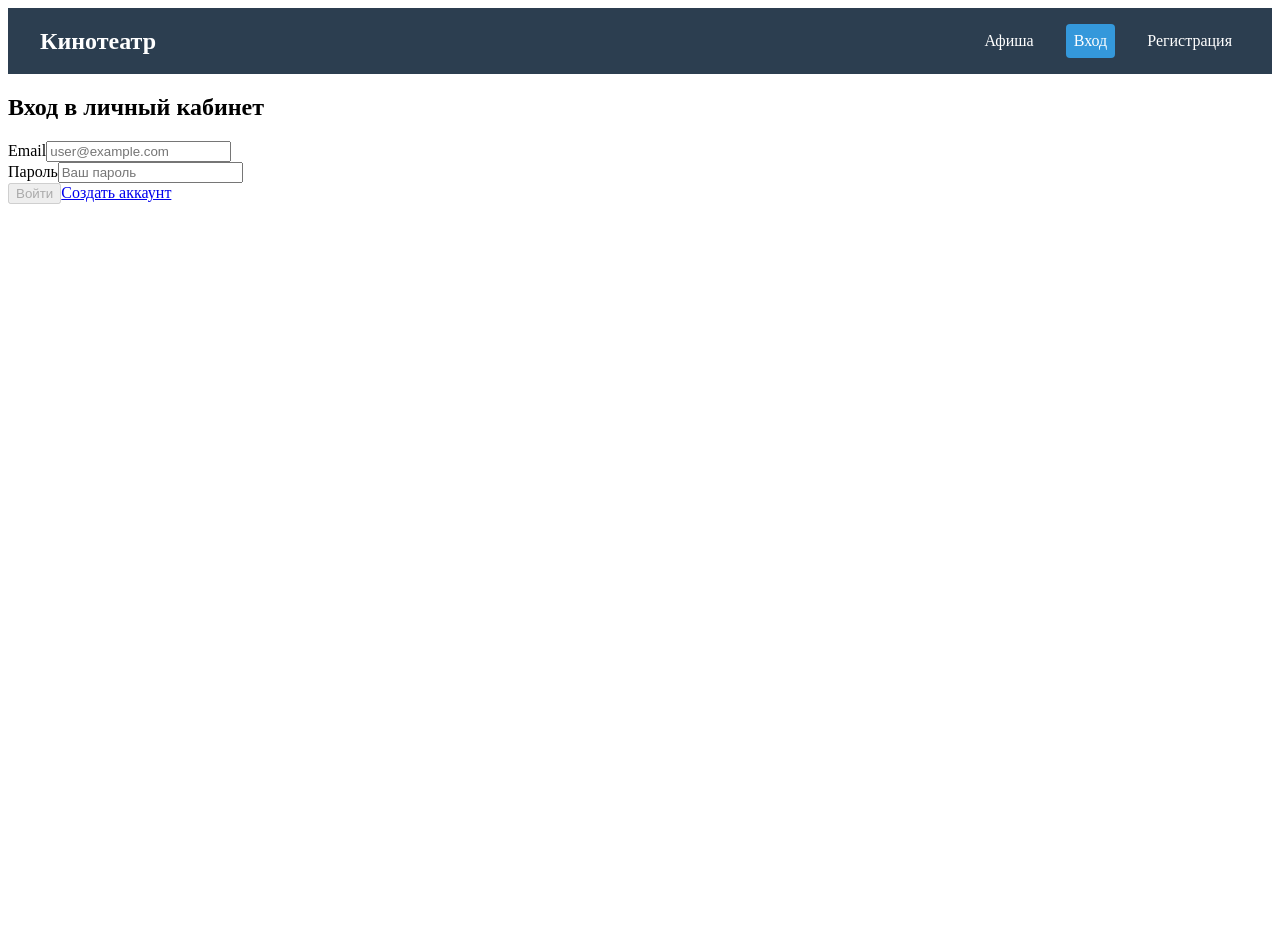
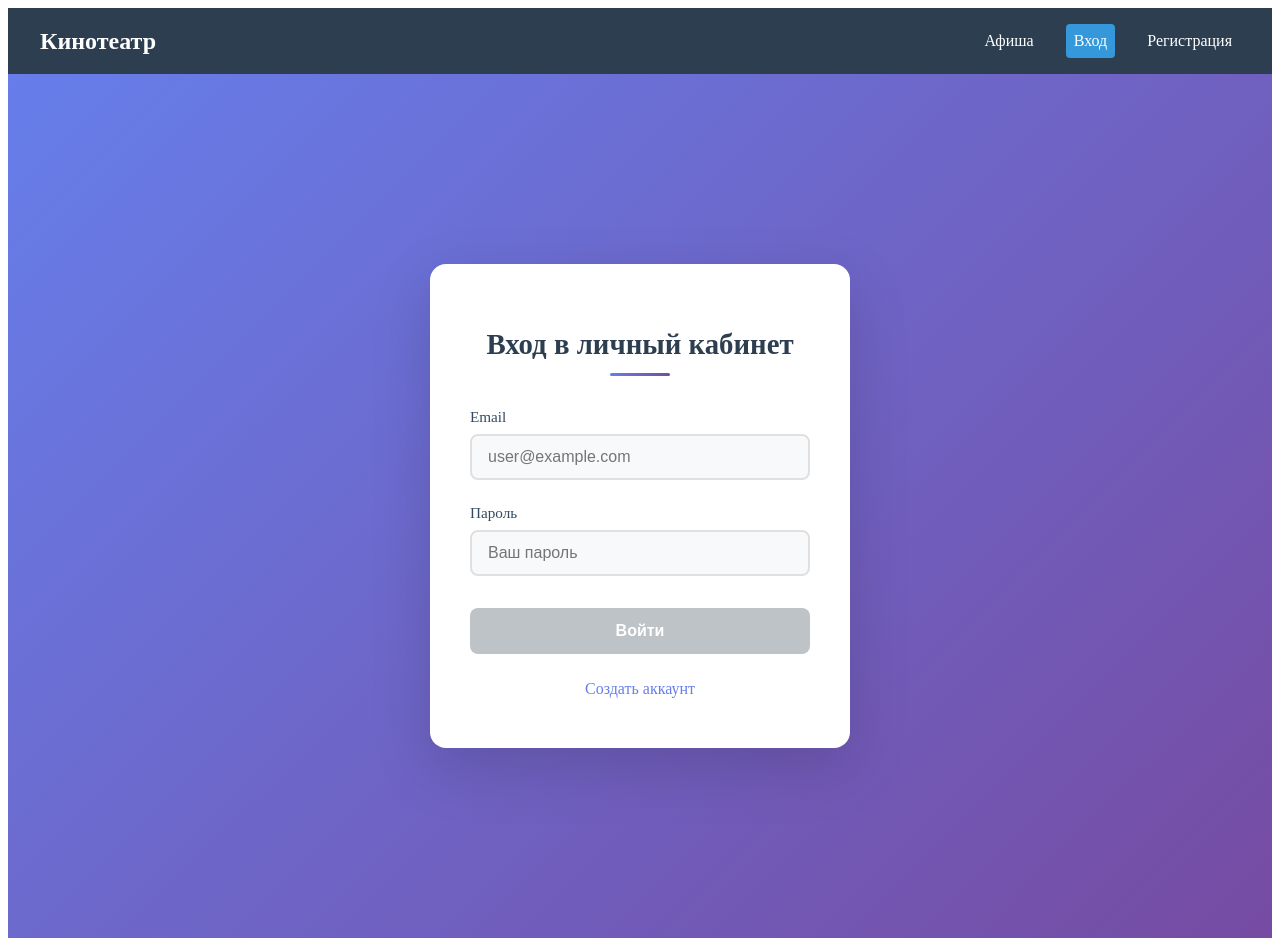
Before and after one commit to akonyachenco/tp_cinema, an Angular app in the folder cinema-front/: page /login in a window 1280 px wide. Before the commit the page ends 800 px from the top, so only its background shows below. Built offline with nearby package versions, Linux system fonts and the light colour scheme.

Commit message:
Добавлен css для регистрации и входа

```diff
--- a/cinema-front/src/app/pages/login/login.css
+++ b/cinema-front/src/app/pages/login/login.css
@@ -0,0 +1,241 @@
+/* pages/login/login.component.css */
+.auth-page {
+  min-height: 100vh;
+  display: flex;
+  align-items: center;
+  justify-content: center;
+  background: linear-gradient(135deg, #667eea 0%, #764ba2 100%);
+  padding: 2rem 1rem;
+}
+
+.auth-container {
+  width: 100%;
+  max-width: 420px;
+  animation: fadeIn 0.6s ease;
+}
+
+@keyframes fadeIn {
+  from {
+    opacity: 0;
+    transform: translateY(20px);
+  }
+  to {
+    opacity: 1;
+    transform: translateY(0);
+  }
+}
+
+.auth-form {
+  background: white;
+  border-radius: 16px;
+  padding: 2.5rem;
+  box-shadow: 0 20px 60px rgba(0, 0, 0, 0.15);
+  transition: transform 0.3s ease;
+}
+
+.auth-form:hover {
+  transform: translateY(-5px);
+}
+
+.auth-form h2 {
+  color: #2c3e50;
+  margin-bottom: 2rem;
+  text-align: center;
+  font-size: 1.8rem;
+  position: relative;
+  padding-bottom: 15px;
+}
+
+.auth-form h2::after {
+  content: '';
+  position: absolute;
+  bottom: 0;
+  left: 50%;
+  transform: translateX(-50%);
+  width: 60px;
+  height: 3px;
+  background: linear-gradient(90deg, #667eea, #764ba2);
+  border-radius: 2px;
+}
+
+.form-group {
+  margin-bottom: 1.5rem;
+}
+
+.form-group label {
+  display: block;
+  margin-bottom: 0.5rem;
+  color: #34495e;
+  font-weight: 500;
+  font-size: 0.95rem;
+}
+
+.form-group input {
+  width: 100%;
+  padding: 12px 16px;
+  border: 2px solid #e0e0e0;
+  border-radius: 8px;
+  font-size: 1rem;
+  transition: all 0.3s ease;
+  box-sizing: border-box;
+  background: #f8f9fa;
+}
+
+.form-group input:focus {
+  outline: none;
+  border-color: #667eea;
+  background: white;
+  box-shadow: 0 0 0 3px rgba(102, 126, 234, 0.1);
+}
+
+.form-group input.error {
+  border-color: #ff4757;
+  background: #fff5f5;
+}
+
+.form-group input.error:focus {
+  box-shadow: 0 0 0 3px rgba(255, 71, 87, 0.1);
+}
+
+.error-message {
+  color: #ff4757;
+  font-size: 0.85rem;
+  margin-top: 6px;
+  display: flex;
+  align-items: center;
+  gap: 5px;
+}
+
+.error-message::before {
+  content: '⚠';
+  font-size: 0.9rem;
+}
+
+.alert {
+  padding: 12px 16px;
+  border-radius: 8px;
+  margin-bottom: 1.5rem;
+  font-weight: 500;
+  display: flex;
+  align-items: center;
+  gap: 10px;
+  animation: slideIn 0.3s ease;
+}
+
+@keyframes slideIn {
+  from {
+    opacity: 0;
+    transform: translateX(-10px);
+  }
+  to {
+    opacity: 1;
+    transform: translateX(0);
+  }
+}
+
+.alert-error {
+  background: #fff5f5;
+  color: #ff4757;
+  border: 1px solid #ffcccc;
+}
+
+.alert-error::before {
+  content: '✕';
+  font-weight: bold;
+}
+
+.form-actions {
+  margin-top: 2rem;
+}
+
+.btn {
+  width: 100%;
+  padding: 14px;
+  background: linear-gradient(90deg, #667eea, #764ba2);
+  color: white;
+  border: none;
+  border-radius: 8px;
+  font-size: 1rem;
+  font-weight: 600;
+  cursor: pointer;
+  transition: all 0.3s ease;
+  margin-bottom: 1rem;
+  position: relative;
+  overflow: hidden;
+}
+
+.btn:hover:not(:disabled) {
+  transform: translateY(-2px);
+  box-shadow: 0 8px 20px rgba(102, 126, 234, 0.3);
+}
+
+.btn:active:not(:disabled) {
+  transform: translateY(0);
+}
+
+.btn:disabled {
+  background: #bdc3c7;
+  cursor: not-allowed;
+  transform: none !important;
+  box-shadow: none !important;
+}
+
+.link {
+  display: block;
+  text-align: center;
+  color: #667eea;
+  text-decoration: none;
+  font-weight: 500;
+  padding: 10px;
+  border-radius: 6px;
+  transition: all 0.3s ease;
+}
+
+.link:hover {
+  background: #f8f9fa;
+  color: #764ba2;
+  text-decoration: underline;
+}
+
+/* Анимация загрузки */
+.btn::after {
+  content: '';
+  position: absolute;
+  top: 50%;
+  left: 50%;
+  transform: translate(-50%, -50%);
+  width: 20px;
+  height: 20px;
+  border: 2px solid transparent;
+  border-top-color: white;
+  border-radius: 50%;
+  animation: spin 1s linear infinite;
+  opacity: 0;
+}
+
+.btn.loading::after {
+  opacity: 1;
+}
+
+@keyframes spin {
+  to { transform: translate(-50%, -50%) rotate(360deg); }
+}
+
+/* Адаптивность */
+@media (max-width: 480px) {
+  .auth-form {
+    padding: 2rem 1.5rem;
+  }
+
+  .auth-form h2 {
+    font-size: 1.5rem;
+  }
+
+  .form-group input {
+    padding: 10px 14px;
+  }
+
+  .btn {
+    padding: 12px;
+  }
+}
--- a/cinema-front/src/app/pages/login/login.ts
+++ b/cinema-front/src/app/pages/login/login.ts
@@ -9,12 +9,13 @@ import { CommonModule } from '@angular/common';
 
 @Component({
   selector: 'app-login',
-  templateUrl: './login.html',
    imports: [
     ReactiveFormsModule, // ← ДОБАВИТЬ для formGroup
     CommonModule,
     RouterModule
   ],
+  templateUrl: './login.html',
+  styleUrls: ['./login.css']
 })
 export class LoginComponent {
   loginForm: FormGroup;
--- a/cinema-front/src/app/pages/register/register.css
+++ b/cinema-front/src/app/pages/register/register.css
@@ -1,20 +1,278 @@
-/* Дополнительные стили для формы регистрации */
-.alert-success {
-  background: #d4edda;
-  color: #155724;
-  padding: 12px;
-  border-radius: 4px;
-  margin-bottom: 20px;
-  border: 1px solid #c3e6cb;
+/* pages/register/register.component.css */
+.auth-page {
+  min-height: 100vh;
+  display: flex;
+  align-items: center;
+  justify-content: center;
+  background: linear-gradient(135deg, #667eea 0%, #764ba2 100%); /* Тот же фон, что и у логина */
+  padding: 2rem 1rem;
 }
 
-input.error {
-  border-color: #e74c3c !important;
-  background: #ffeaea;
+.auth-container {
+  width: 100%;
+  max-width: 480px;
+  animation: fadeIn 0.6s ease;
+}
+
+.auth-form {
+  background: white;
+  border-radius: 16px;
+  padding: 2.5rem;
+  box-shadow: 0 20px 60px rgba(0, 0, 0, 0.15);
+  transition: transform 0.3s ease;
+}
+
+.auth-form:hover {
+  transform: translateY(-5px);
+}
+
+.auth-form h2 {
+  color: #2c3e50;
+  margin-bottom: 2rem;
+  text-align: center;
+  font-size: 1.8rem;
+  position: relative;
+  padding-bottom: 15px;
+}
+
+/* Обновляем цветовую линию под заголовком, чтобы соответствовала фону */
+.auth-form h2::after {
+  content: '';
+  position: absolute;
+  bottom: 0;
+  left: 50%;
+  transform: translateX(-50%);
+  width: 80px;
+  height: 3px;
+  background: linear-gradient(90deg, #667eea, #764ba2); /* Цвета как у фона */
+  border-radius: 2px;
+}
+
+.form-group {
+  margin-bottom: 1.5rem;
+}
+
+.form-group label {
+  display: block;
+  margin-bottom: 0.5rem;
+  color: #34495e;
+  font-weight: 500;
+  font-size: 0.95rem;
+}
+
+.form-group label::after {
+  content: ' ';
+  color: #ff4757;
+}
+
+.form-group input {
+  width: 100%;
+  padding: 12px 16px;
+  border: 2px solid #e0e0e0;
+  border-radius: 8px;
+  font-size: 1rem;
+  transition: all 0.3s ease;
+  box-sizing: border-box;
+  background: #f8f9fa;
+}
+
+.form-group input:focus {
+  outline: none;
+  border-color: #667eea; /* Цвет как у фона */
+  background: white;
+  box-shadow: 0 0 0 3px rgba(102, 126, 234, 0.1);
+}
+
+.form-group input[type="date"] {
+  color: #555;
+  cursor: pointer;
+}
+
+.form-group input[type="date"]::-webkit-calendar-picker-indicator {
+  cursor: pointer;
+  opacity: 0.6;
+  transition: opacity 0.3s;
+}
+
+.form-group input[type="date"]::-webkit-calendar-picker-indicator:hover {
+  opacity: 1;
+}
+
+.form-group input.error {
+  border-color: #ff4757;
+  background: #fff5f5;
+}
+
+.form-group input.error:focus {
+  box-shadow: 0 0 0 3px rgba(255, 71, 87, 0.1);
 }
 
 .error-message {
-  color: #e74c3c;
-  font-size: 14px;
-  margin-top: 5px;
+  color: #ff4757;
+  font-size: 0.85rem;
+  margin-top: 6px;
+  display: flex;
+  align-items: center;
+  gap: 5px;
 }
+
+.error-message::before {
+  content: '⚠';
+  font-size: 0.9rem;
+}
+
+.alert {
+  padding: 12px 16px;
+  border-radius: 8px;
+  margin-bottom: 1.5rem;
+  font-weight: 500;
+  display: flex;
+  align-items: center;
+  gap: 10px;
+  animation: slideIn 0.3s ease;
+}
+
+.alert-error {
+  background: #fff5f5;
+  color: #ff4757;
+  border: 1px solid #ffcccc;
+}
+
+.alert-error::before {
+  content: '✕';
+  font-weight: bold;
+}
+
+.alert-success {
+  background: #e8f7ef;
+  color: #1e824c;
+  border: 1px solid #c6f1d6;
+  animation: successPulse 0.3s ease;
+}
+
+.alert-success::before {
+  content: '✓';
+  font-weight: bold;
+}
+
+@keyframes successPulse {
+  0% { transform: scale(1); }
+  50% { transform: scale(1.02); }
+  100% { transform: scale(1); }
+}
+
+.form-actions {
+  margin-top: 2rem;
+}
+
+/* Обновляем градиент кнопки */
+.btn {
+  width: 100%;
+  padding: 14px;
+  background: linear-gradient(90deg, #667eea, #764ba2); /* Тот же градиент, что и у фона */
+  color: white;
+  border: none;
+  border-radius: 8px;
+  font-size: 1rem;
+  font-weight: 600;
+  cursor: pointer;
+  transition: all 0.3s ease;
+  margin-bottom: 1rem;
+  position: relative;
+  overflow: hidden;
+}
+
+.btn:hover:not(:disabled) {
+  transform: translateY(-2px);
+  box-shadow: 0 8px 20px rgba(102, 126, 234, 0.3);
+}
+
+.btn:active:not(:disabled) {
+  transform: translateY(0);
+}
+
+.btn:disabled {
+  background: #bdc3c7;
+  cursor: not-allowed;
+  transform: none !important;
+  box-shadow: none !important;
+}
+
+.link {
+  display: block;
+  text-align: center;
+  color: #667eea; /* Цвет как у фона */
+  text-decoration: none;
+  font-weight: 500;
+  padding: 10px;
+  border-radius: 6px;
+  transition: all 0.3s ease;
+}
+
+.link:hover {
+  background: #f8f9fa;
+  color: #764ba2; /* Второй цвет градиента */
+  text-decoration: underline;
+}
+
+/* Анимация загрузки */
+.btn::after {
+  content: '';
+  position: absolute;
+  top: 50%;
+  left: 50%;
+  transform: translate(-50%, -50%);
+  width: 20px;
+  height: 20px;
+  border: 2px solid transparent;
+  border-top-color: white;
+  border-radius: 50%;
+  animation: spin 1s linear infinite;
+  opacity: 0;
+}
+
+.btn.loading::after {
+  opacity: 1;
+}
+
+/* Стили для подсказок */
+.form-group input::placeholder {
+  color: #95a5a6;
+  font-size: 0.9rem;
+}
+
+/* Адаптивность для формы регистрации */
+@media (max-width: 480px) {
+  .auth-form {
+    padding: 2rem 1.5rem;
+  }
+
+  .auth-form h2 {
+    font-size: 1.5rem;
+  }
+
+  .form-group input {
+    padding: 10px 14px;
+  }
+
+  .btn {
+    padding: 12px;
+  }
+}
+
+/* Сетка для полей на больших экранах */
+@media (min-width: 768px) {
+  .auth-container {
+    max-width: 600px;
+  }
+
+  .form-row {
+    display: grid;
+    grid-template-columns: 1fr 1fr;
+    gap: 1.5rem;
+  }
+
+  .form-group:last-child {
+    grid-column: span 2;
+  }
+}
```
